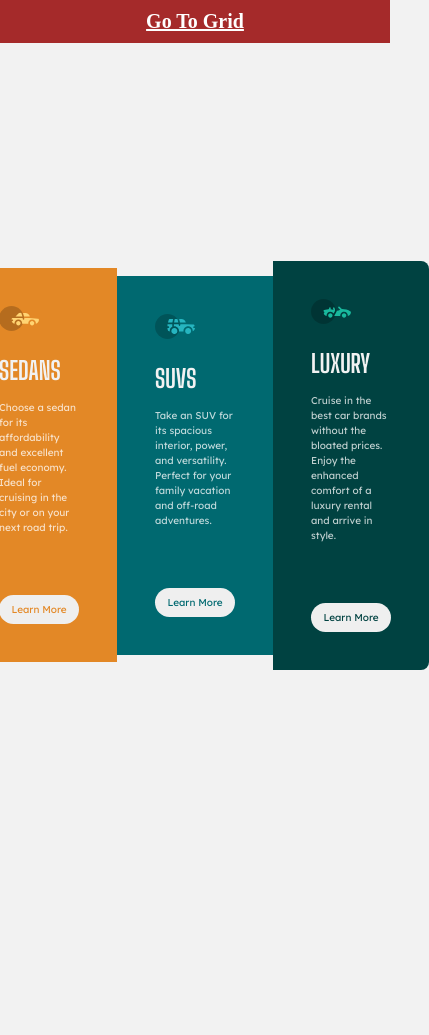
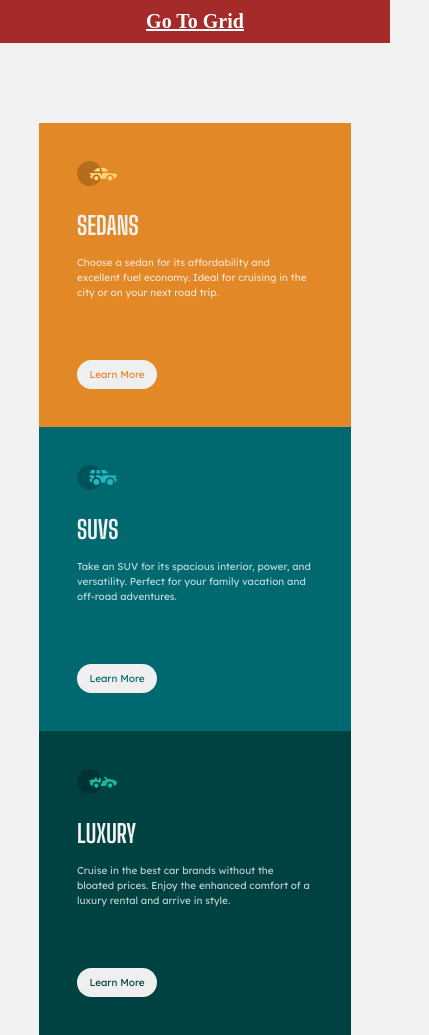
Before and after one commit to Whiney96/web-layout, a plain HTML site: page index.html in a window 390 px wide. Shown: the whole page, 429 px wide, since content can reach past the window. Before the commit the page ends 887 px from the top, so only its background shows below. Drawn offline with Linux system fonts and the light colour scheme.

Commit message:
add media query and adjust styling

```diff
--- a/style.css
+++ b/style.css
@@ -19,6 +19,7 @@ a {
   color: white;
 }
 
+@media screen and (max-width: 1440px) {
   .main {
     display: flex;
     margin: auto;
@@ -27,30 +28,27 @@ a {
     width: 50%;
     justify-content: center;
   }
-
   .sedan {
     background-color: hsl(31, 77%, 52%);
     padding: 38px;
     border-radius: 8px 0 0 8px;
   }
-
-.sedan button {
-  color: hsl(31, 77%, 52%);
+  .luxury {
+    background-color: hsl(179, 100%, 13%);
+    padding: 38px;
+    border-radius: 0 8px 8px 0;
   }
-
+}
 .suv {
   background-color: hsl(184, 100%, 22%);
   padding: 38px;
 }
 
+.sedan button {
+  color: hsl(31, 77%, 52%);
+}
 .suv button {
   color: hsl(184, 100%, 22%);
-}
-
-.luxury {
-  background-color: hsl(179, 100%, 13%);
-  padding: 38px;
-  border-radius: 0 8px 8px 0;
 }
 
 .luxury button {
@@ -97,3 +95,37 @@ img {
   padding: 0 0 20px 0;
   width: 100%;
 }
+button:hover {
+  cursor: pointer;
+  color: hsla(0, 0%, 100%, 0.75);
+  border: 2px solid hsla(0, 0%, 100%, 0.75);
+}
+.sedan button:hover {
+  background-color: hsl(31, 77%, 52%);
+}
+.suv button:hover {
+  background-color: hsl(184, 100%, 22%);
+}
+.luxury button:hover {
+  background-color: hsl(179, 100%, 13%);
+}
+@media screen and (max-width: 1000px) {
+  .main {
+    box-sizing: border-box;
+    display: block;
+    width: 80%;
+    margin: auto;
+  }
+  .sedan {
+    background-color: hsl(31, 77%, 52%);
+    padding: 38px;
+    border-radius: 0 0 0 0;
+    margin-top: 80px;
+  }
+  .luxury {
+    background-color: hsl(179, 100%, 13%);
+    padding: 38px;
+    border-radius: 0;
+    margin-bottom: 80px;
+  }
+}
```
Lines whose indentation alone changed are shown as unchanged.
